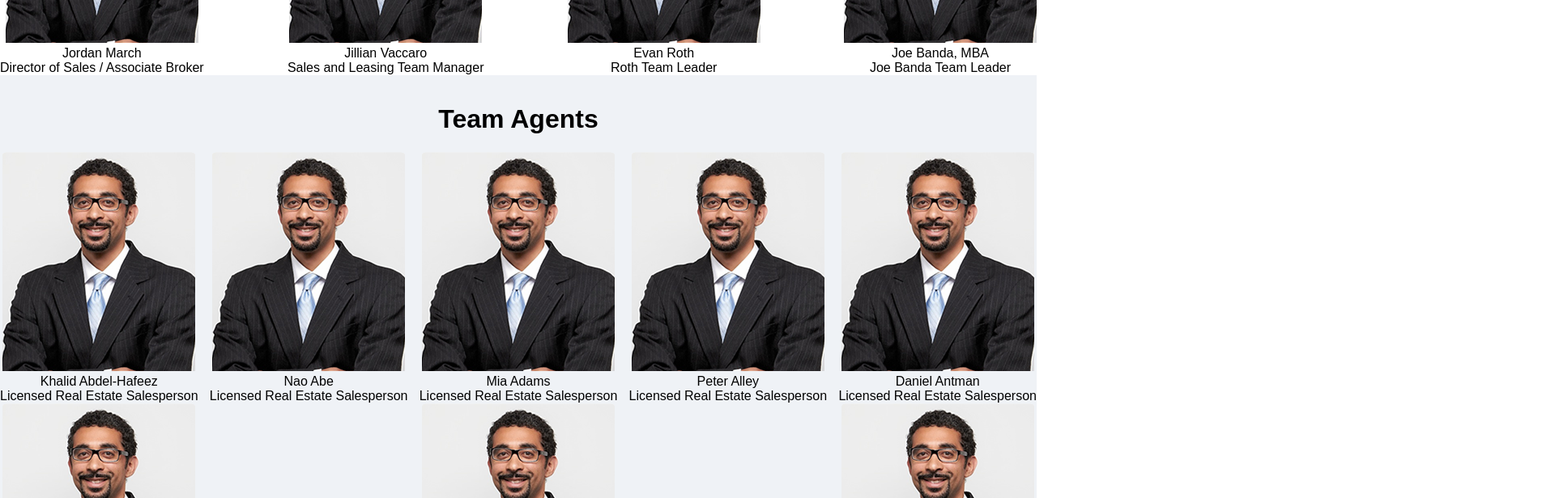
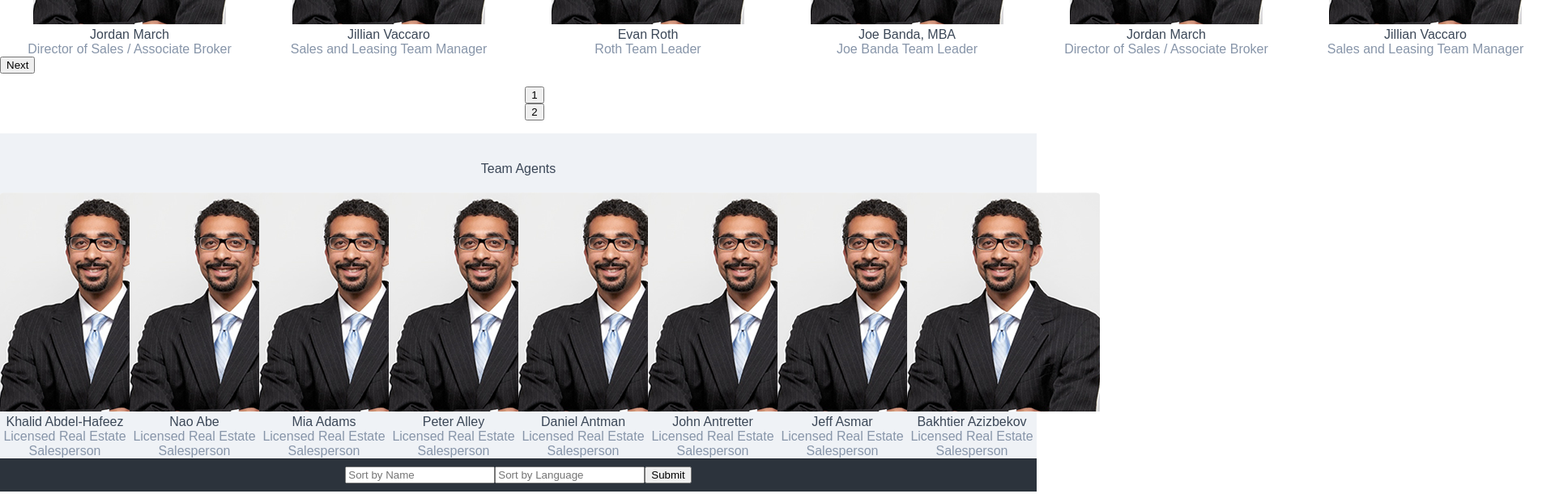
Before and after one commit to pbortnick/lg-challenge, a React (Create React App) app: page / in a window 1280 px wide. Shown: the part 1420-2036 px from the top of the page at 81% size, 1920 px wide, since content can reach past the window. Built offline with nearby package versions, Linux system fonts and the light colour scheme.

Commit message:
implemented slider

```diff
--- a/package.json
+++ b/package.json
@@ -5,7 +5,9 @@
   "dependencies": {
     "react": "^16.2.0",
     "react-dom": "^16.2.0",
-    "react-scripts": "1.1.1"
+    "react-scripts": "1.1.1",
+    "react-slick": "^0.20.0",
+    "slick-carousel": "^1.8.1"
   },
   "scripts": {
     "start": "react-scripts start",
--- a/src/App.js
+++ b/src/App.js
@@ -5,6 +5,7 @@ import Title from './components/Title';
 import ManagementTeam from './containers/ManagementTeam';
 import LeadersTeam from './containers/LeadersTeam';
 import AgentsTeam from './containers/AgentsTeam';
+import Footer from './components/Footer';
 
 class App extends Component {
   render() {
@@ -17,6 +18,7 @@ class App extends Component {
         <ManagementTeam />
         <LeadersTeam />
         <AgentsTeam />
+        <Footer />
       </div>
     );
   }
--- a/src/components/Footer.js
+++ b/src/components/Footer.js
@@ -0,0 +1,17 @@
+import React from 'react';
+import '../css/footer.css';
+
+const Footer = () => {
+  return (
+    <div className="Footer">
+      <form>
+        <input type="text" placeholder="Sort by Name" />
+        <input type="text" placeholder="Sort by Language" />
+        <input type="submit" placeholder="Search" />
+      </form>
+
+    </div>
+  );
+}
+
+export default Footer;
--- a/src/containers/AgentsTeam.js
+++ b/src/containers/AgentsTeam.js
@@ -2,6 +2,8 @@ import React, { Component } from 'react';
 import AgentsCard from '../components/AgentsCard';
 import aaron from '../images/aaron.png';
 import '../css/flex.css';
+import Slider from "react-slick";
+
 
 const agentsTeam = [
   { photo: aaron,
@@ -41,12 +43,19 @@ const agentsTeam = [
 class AgentsTeam extends Component {
 
   render() {
+    var settings = {
+      dots: true,
+      speed: 500,
+      slidesToShow: 8,
+      slidesToScroll: 8
+    };
+
     return (
       <div className="AgentsTeamContainer">
-        <h1>Team Agents</h1>
-        <div className="agentsCards">
+        <div className="teamHeader">Team Agents</div>
+        <Slider {...settings}>
           {agentsTeam.map(agents => <AgentsCard agents={agents} />)}
-        </div>
+        </Slider>
       </div>
     )
   }
--- a/src/containers/LeadersTeam.js
+++ b/src/containers/LeadersTeam.js
@@ -2,8 +2,26 @@ import React, { Component } from 'react';
 import LeadersCard from '../components/LeadersCard';
 import aaron from '../images/aaron.png';
 import '../css/flex.css';
+import Slider from "react-slick";
+import ReactDOM from "react-dom";
 
 const leadersTeam = [
+  { photo: aaron,
+    name: "Jordan March",
+    position: "Director of Sales / Associate Broker",
+  },
+  { photo: aaron,
+    name: "Jillian Vaccaro",
+    position: "Sales and Leasing Team Manager",
+  },
+  { photo: aaron,
+    name: "Evan Roth",
+    position: "Roth Team Leader",
+  },
+  { photo: aaron,
+    name: "Joe Banda, MBA",
+    position: "Joe Banda Team Leader",
+  },
   { photo: aaron,
     name: "Jordan March",
     position: "Director of Sales / Associate Broker",
@@ -25,12 +43,19 @@ const leadersTeam = [
 class LeadersTeam extends Component {
 
   render() {
+    var settings = {
+      dots: true,
+      speed: 500,
+      slidesToShow: 4,
+      slidesToScroll: 4
+    };
+
     return (
       <div className="LeadersTeamContainer">
-        <h1>Team Leaders</h1>
-        <div className="leadersCards">
-          {leadersTeam.map(leaders => <LeadersCard leaders={leaders} />)}
-        </div>
+        <div className="teamHeader">Team Leaders</div>
+          <Slider {...settings}>
+            {leadersTeam.map(leaders => <LeadersCard leaders={leaders} />)}
+          </Slider>
       </div>
     )
   }
--- a/src/containers/ManagementTeam.js
+++ b/src/containers/ManagementTeam.js
@@ -47,7 +47,7 @@ class ManagementTeam extends Component {
   render() {
     return (
       <div className="ManagementTeamContainer">
-        <h1>Management Team</h1>
+        <div className="teamHeader">Management Team</div>
         <div className="managementCards">
           {managementTeam.map(management => <ManagementCard management={management} />)}
           </div>
--- a/src/css/flex.css
+++ b/src/css/flex.css
@@ -1,4 +1,11 @@
-.managementCards, .agentsCards, .leadersCards {
+.managementCards {
+  display: flex;
+  justify-content: center;
+  flex-flow: row wrap;
+  justify-content: space-between;
+}
+
+.slick-track {
   display: flex;
   justify-content: center;
   flex-flow: row wrap;
@@ -9,3 +16,16 @@
   background-color: #eff2f6;
   padding-top: 15px;
 }
+
+.name, .teamHeader {
+  color: #3b4757;
+}
+
+.position {
+  color: #8795a9;
+}
+
+.teamHeader {
+  padding-top: 20px;
+  padding-bottom: 20px;
+}
--- /dev/null
+++ b/src/css/footer.css
@@ -0,0 +1,9 @@
+input {
+  display: inline;
+}
+
+.Footer{
+  background-color: #2c333c;
+  padding-top: 10px;
+  padding-bottom: 10px;
+}
```
Also changed, not shown: 1 other file (tests, documents, lock files or other folders).
